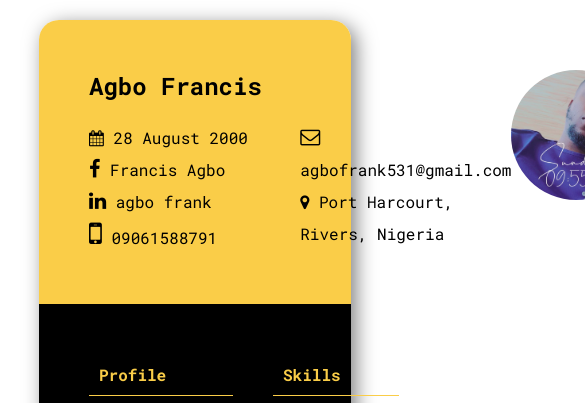
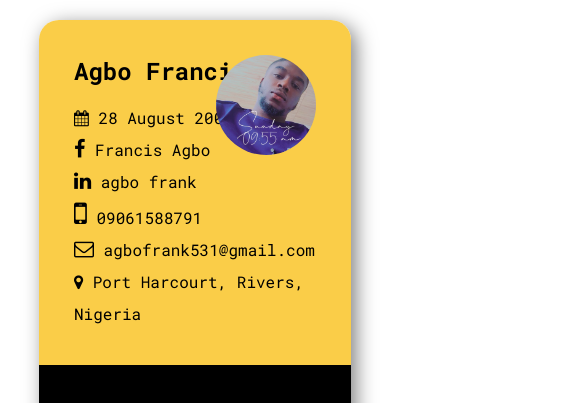
Before and after one commit to Agbo-Frank/ZURI, a plain HTML site: page Zuri-Task2/Resume.html in a window 390 px wide. Shown: the top 403 px of the page, 585 px wide, since content can reach past the window. Drawn offline with Linux system fonts and the light colour scheme.

Commit message:
Update Resume.html

```diff
--- a/Zuri-Task2/Resume.html
+++ b/Zuri-Task2/Resume.html
@@ -159,6 +159,32 @@
             display: block;
             margin: 5px auto;
         }
+        @media screen and (max-width: 950px){
+            .header ul{
+                column-count: 1;
+            }
+        }
+        @media screen and (max-width: 750px){
+            .header{
+                width: 100%;
+                display: block;
+                padding: 35px;
+                position: relative;
+            }
+            .header h2{
+                margin-bottom: 15px;
+            }
+            .profile-pics{
+                position: absolute;
+                top: 35px;
+                right: 35px;
+                width: 100px;
+                height: 100px;
+            }
+            .body{
+               display: block;
+            }
+        }
 
     </style>
 </head>
```
